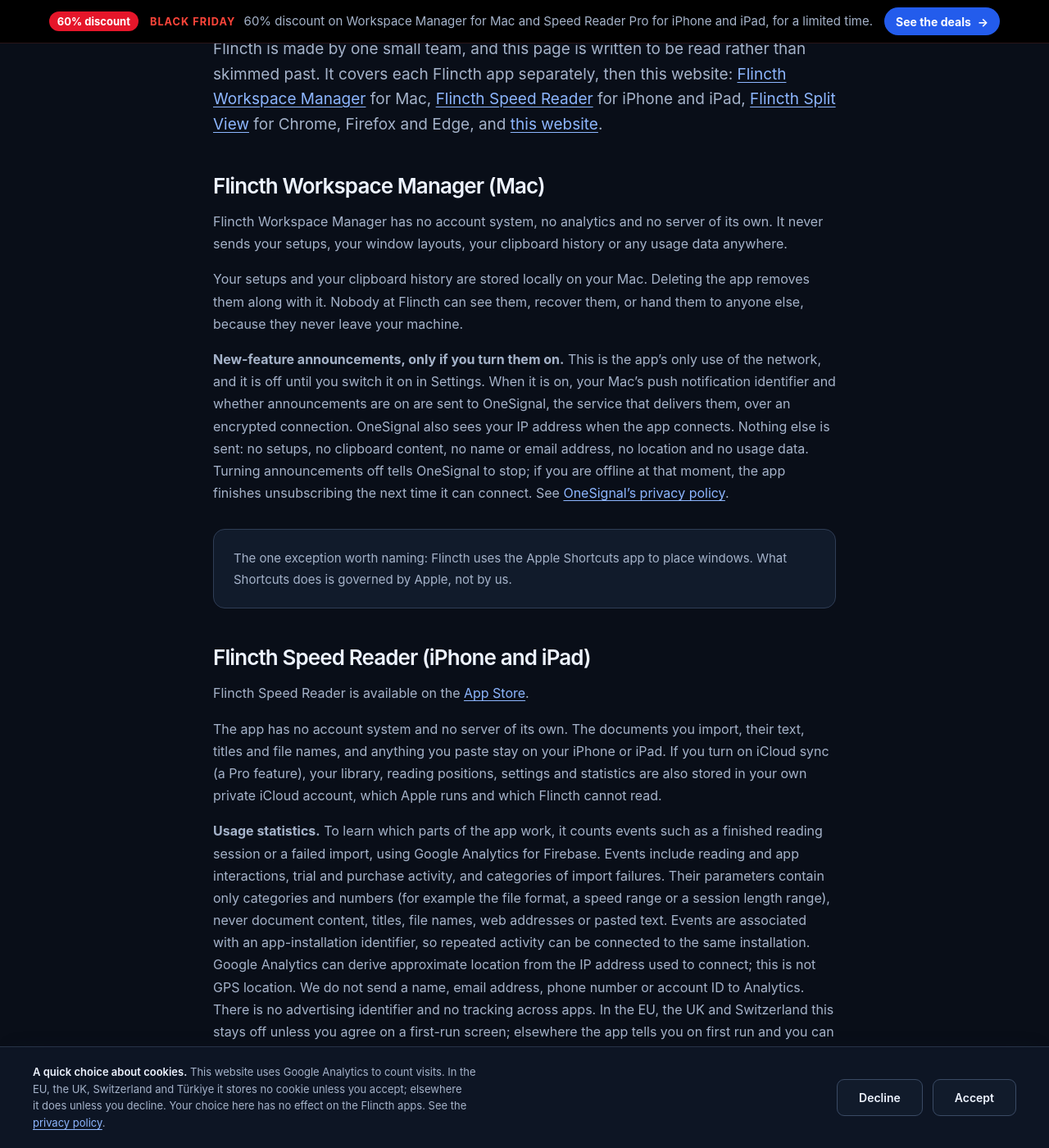
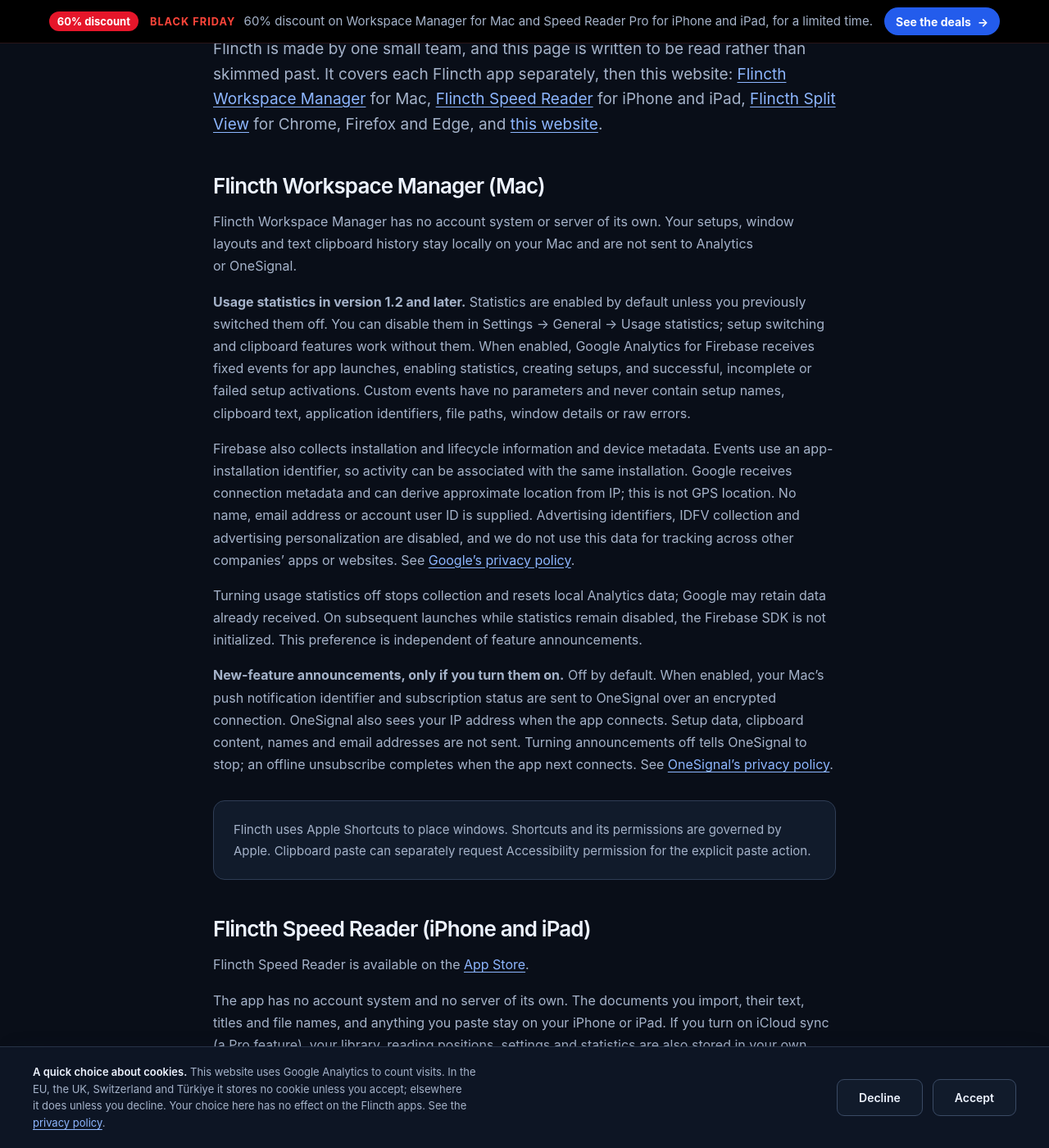
Before and after one commit to safakveziran/flincth-website, a Jekyll site: the page built from privacy.html, in a window 1280 px wide and 1400 px high, scrolled down 376 px. Shown: the whole window at 82% size. Built offline with Jekyll 4.4.1, drawn with Linux system fonts in a browser that asks for light colours.

Commit message:
Disclose Workspace Manager 1.2 usage analytics

```diff
--- a/privacy.html
+++ b/privacy.html
@@ -14,10 +14,12 @@ sitemap:
     <p class="lead">Flincth is made by one small team, and this page is written to be read rather than skimmed past. It covers each Flincth app separately, then this website: <a href="#workspace-manager">Flincth Workspace Manager</a> for Mac, <a href="#speed-reader">Flincth Speed Reader</a> for iPhone and iPad, <a href="#extension">Flincth Split View</a> for Chrome, Firefox and Edge, and <a href="#website">this website</a>.</p>
 
     <h2 id="workspace-manager">Flincth Workspace Manager (Mac)</h2>
-    <p>Flincth Workspace Manager has no account system, no analytics and no server of its own. It never sends your setups, your window layouts, your clipboard history or any usage data anywhere.</p>
-    <p>Your setups and your clipboard history are stored locally on your Mac. Deleting the app removes them along with it. Nobody at Flincth can see them, recover them, or hand them to anyone else, because they never leave your machine.</p>
-    <p><b>New-feature announcements, only if you turn them on.</b> This is the app’s only use of the network, and it is off until you switch it on in Settings. When it is on, your Mac’s push notification identifier and whether announcements are on are sent to OneSignal, the service that delivers them, over an encrypted connection. OneSignal also sees your IP address when the app connects. Nothing else is sent: no setups, no clipboard content, no name or email address, no location and no usage data. Turning announcements off tells OneSignal to stop; if you are offline at that moment, the app finishes unsubscribing the next time it can connect. See <a href="https://onesignal.com/privacy_policy" rel="noopener">OneSignal’s privacy policy</a>.</p>
-    <div class="callout"><p>The one exception worth naming: Flincth uses the Apple Shortcuts app to place windows. What Shortcuts does is governed by Apple, not by us.</p></div>
+    <p>Flincth Workspace Manager has no account system or server of its own. Your setups, window layouts and text clipboard history stay locally on your Mac and are not sent to Analytics or OneSignal.</p>
+    <p><b>Usage statistics in version 1.2 and later.</b> Statistics are enabled by default unless you previously switched them off. You can disable them in Settings → General → Usage statistics; setup switching and clipboard features work without them. When enabled, Google Analytics for Firebase receives fixed events for app launches, enabling statistics, creating setups, and successful, incomplete or failed setup activations. Custom events have no parameters and never contain setup names, clipboard text, application identifiers, file paths, window details or raw errors.</p>
+    <p>Firebase also collects installation and lifecycle information and device metadata. Events use an app-installation identifier, so activity can be associated with the same installation. Google receives connection metadata and can derive approximate location from IP; this is not GPS location. No name, email address or account user ID is supplied. Advertising identifiers, IDFV collection and advertising personalization are disabled, and we do not use this data for tracking across other companies’ apps or websites. See <a href="https://policies.google.com/privacy" rel="noopener">Google’s privacy policy</a>.</p>
+    <p>Turning usage statistics off stops collection and resets local Analytics data; Google may retain data already received. On subsequent launches while statistics remain disabled, the Firebase SDK is not initialized. This preference is independent of feature announcements.</p>
+    <p><b>New-feature announcements, only if you turn them on.</b> Off by default. When enabled, your Mac’s push notification identifier and subscription status are sent to OneSignal over an encrypted connection. OneSignal also sees your IP address when the app connects. Setup data, clipboard content, names and email addresses are not sent. Turning announcements off tells OneSignal to stop; an offline unsubscribe completes when the app next connects. See <a href="https://onesignal.com/privacy_policy" rel="noopener">OneSignal’s privacy policy</a>.</p>
+    <div class="callout"><p>Flincth uses Apple Shortcuts to place windows. Shortcuts and its permissions are governed by Apple. Clipboard paste can separately request Accessibility permission for the explicit paste action.</p></div>
 
     <h2 id="speed-reader">Flincth Speed Reader (iPhone and iPad)</h2>
     <p>Flincth Speed Reader is available on the <a href="{{ site.data.reader.store_url }}" rel="noopener">App Store</a>.</p>
```
